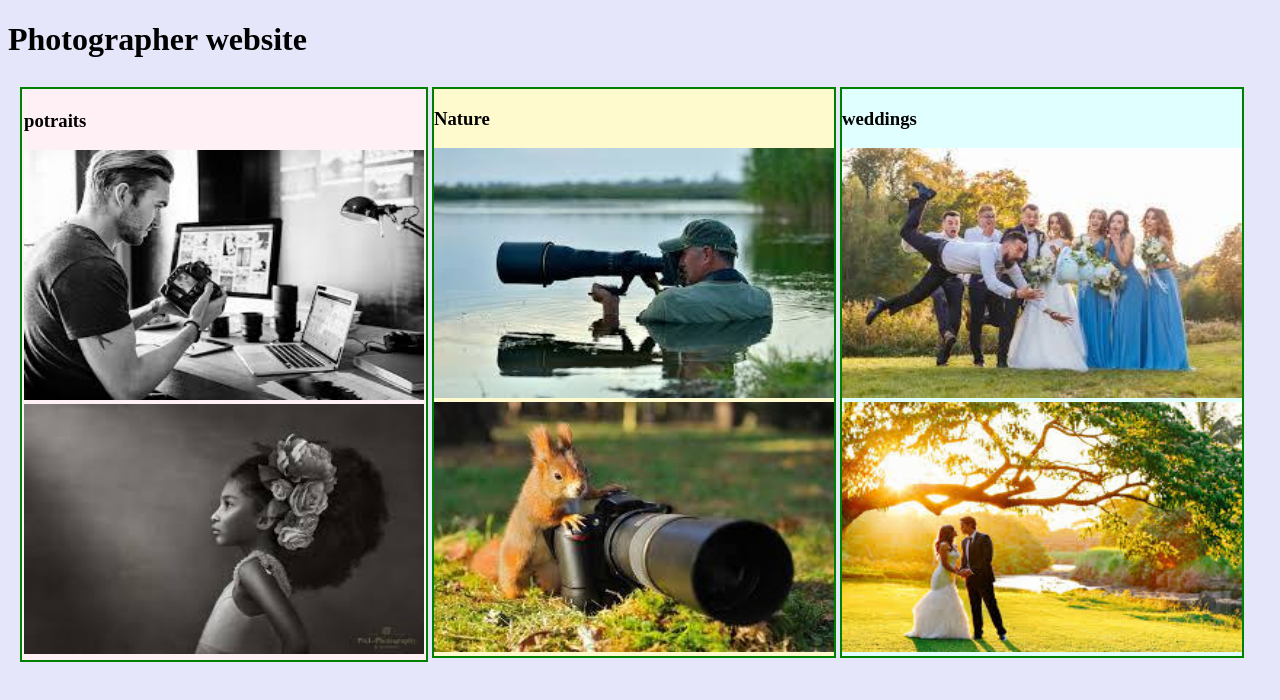
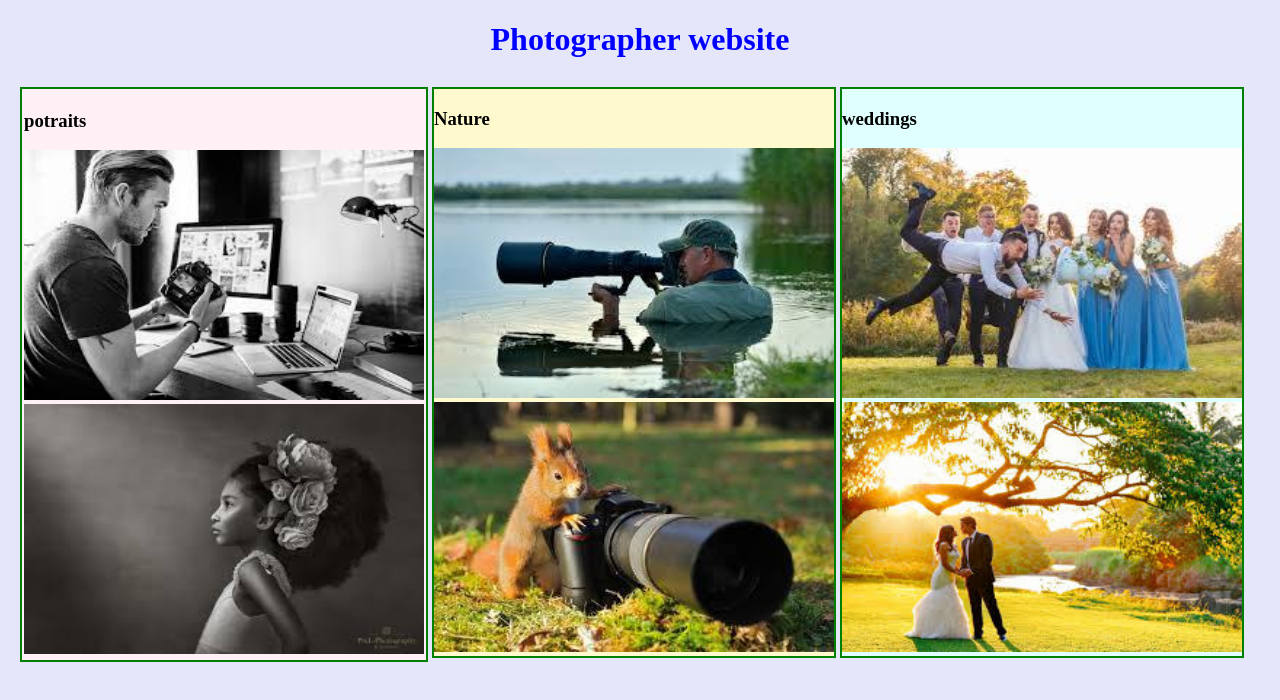
Before and after one commit to collins-kipkoech/photographer, a plain HTML site: page index.html in a window 1280 px wide. Drawn offline with Linux system fonts and the light colour scheme.

Commit message:
photographer website

```diff
--- a/css/styles.css
+++ b/css/styles.css
@@ -29,3 +29,7 @@ body{
     border: 2px solid green;
     background-color: lightcyan;
 }
+h1{
+    color: blue;
+    text-align: center;
+}
```
